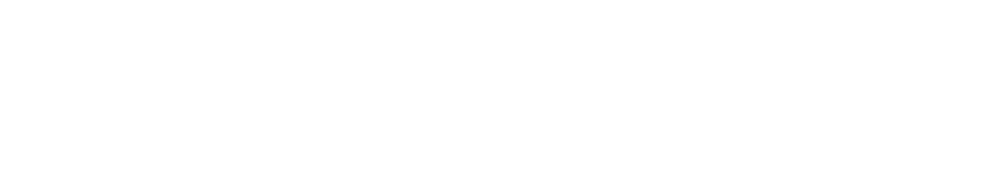
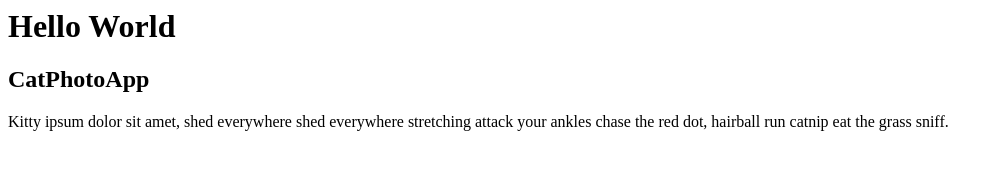
Before and after one commit to hokula/Day03, a plain HTML site: page ex15/src/index.html in a window 1280 px wide. Shown: the whole page, without its empty margins (0-1003 px from the left). Drawn offline with Linux system fonts and the light colour scheme.

Commit message:
Uncomment HTML

```diff
--- a/ex15/src/index.html
+++ b/ex15/src/index.html
@@ -1,15 +1,6 @@
-<!DOCTYPE html>
-<html>
-    <head>
-        <title>Hello HTML Elements</title>
-        <meta charset="UTF-8">
-    </head>
-    <body>
-        <!--
-        <h1>Hello World</h1>
-        <h2>CatPhotoApp</h2>
-        <p>Kitty ipsum dolor sit amet, shed everywhere shed everywhere stretching attack your ankles
-        chase the red dot, hairball run catnip eat the grass sniff.</p>
-        -->
-    </body>
-</html>
+<h1>Hello World</h1>
+<h2>CatPhotoApp</h2>
+<p>
+  Kitty ipsum dolor sit amet, shed everywhere shed everywhere stretching attack
+  your ankles chase the red dot, hairball run catnip eat the grass sniff.
+</p>
```
